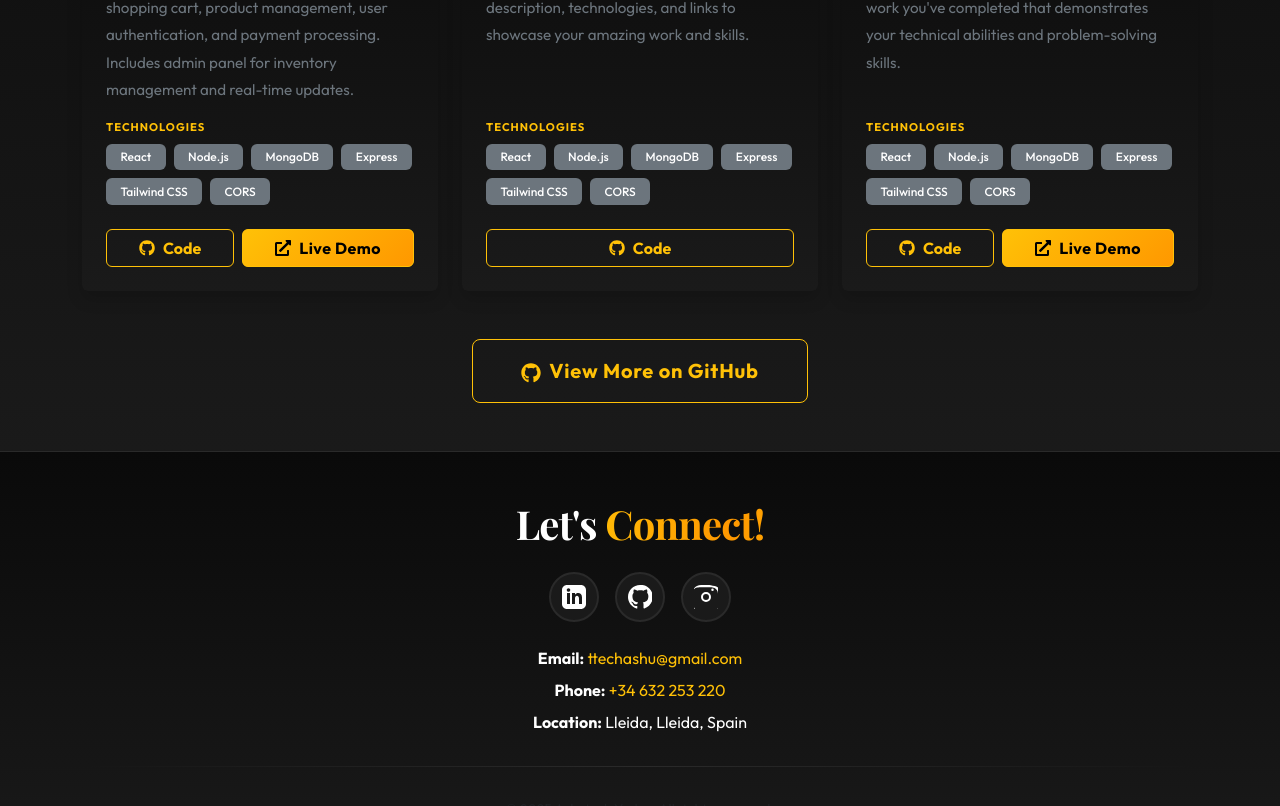
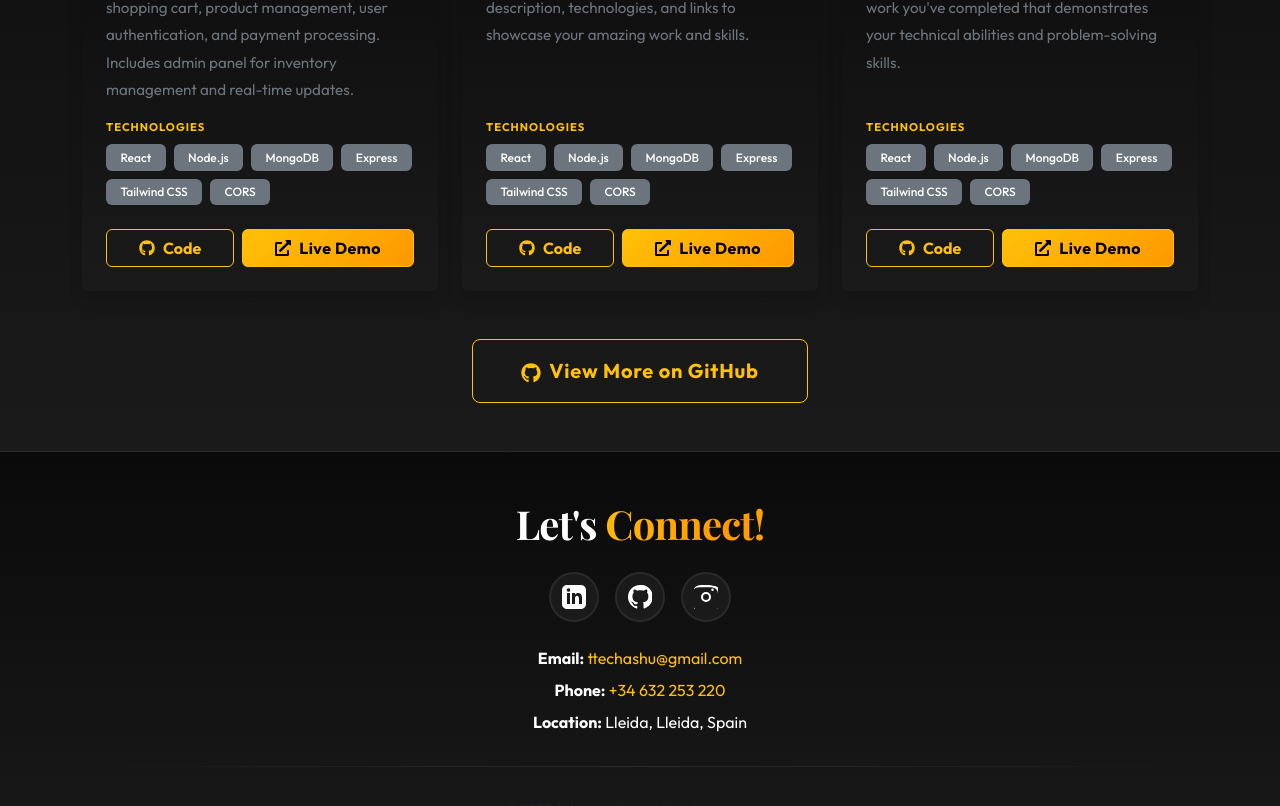
Before and after one commit to ashuyadav998/portfolio, a React (Vite) app: page / in a window 1280 px wide. Shown: the part 3279-4085 px from the top of the page. Built offline with nearby package versions, Linux system fonts and the light colour scheme.

Commit message:
last changes

```diff
--- a/src/components/Projects.jsx
+++ b/src/components/Projects.jsx
@@ -16,8 +16,8 @@ const projects = [
     title: "Tech Tutorial App",
     description: "Add your second project here. Edit the title, description, technologies, and links to showcase your amazing work and skills.",
     tech: ["React", "Node.js", "MongoDB", "Express", "Tailwind CSS", "CORS"],
-    github: "https://techtutoral-app.netlify.app/",
-    demo: null,
+    github: "https://github.com/ashuyadav998/tutorial-app",
+    demo: 'https://techtutoral-app.netlify.app/',
     featured: false,
     icon: <FaNode size={45} className="text-warning" />
   },
```
